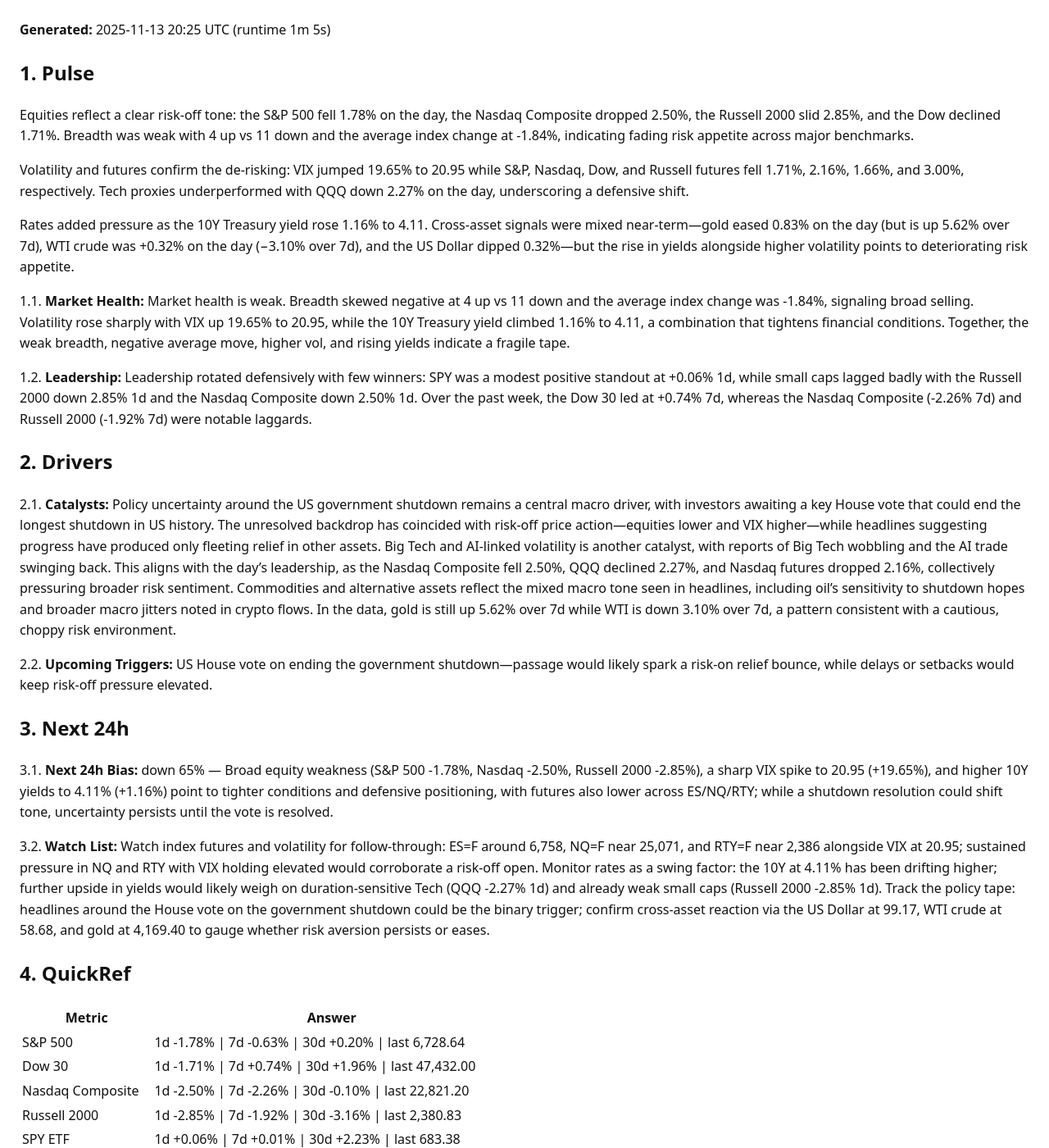
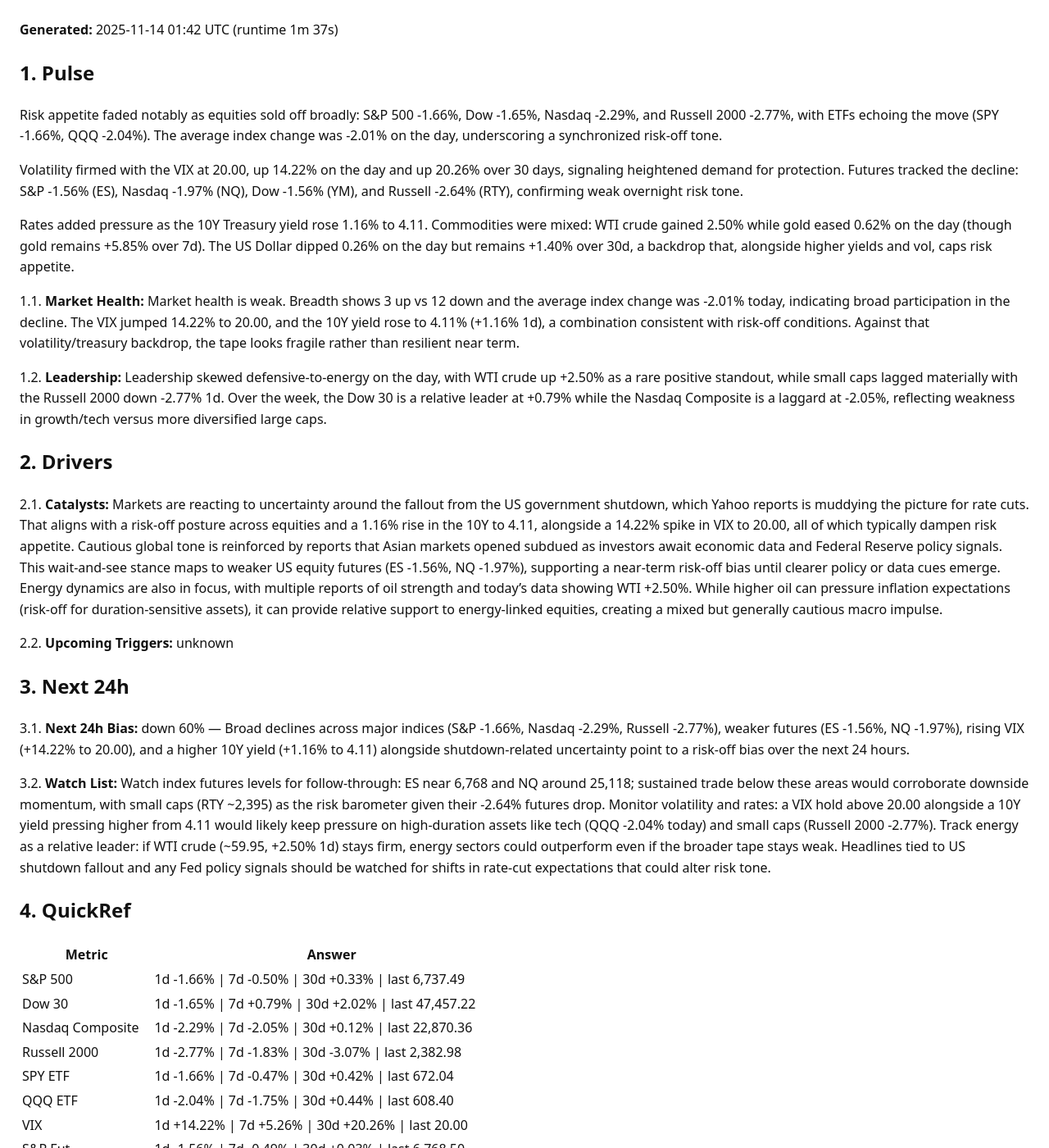
Before and after one commit to ryness/stonks, a Jekyll site: the page built from _reports/GODSEYE.md, in a window 1280 px wide and 1400 px high. Shown: the whole window at 82% size. Built offline with Jekyll 4.4.1, drawn with Linux system fonts in a browser that asks for light colours; some of the changed text lies outside the part shown.

Commit message:
Update report: rotation+GodsEye

```diff
--- a/_reports/GODSEYE.md
+++ b/_reports/GODSEYE.md
@@ -2,35 +2,35 @@
 layout: default
 title: "GodsEye Market Report"
 ticker: "GODSEYE"
-date: 2025-11-13
-generated_at: 2025-11-13T20:25:18.611654+00:00
-runtime_seconds: 65.18
+date: 2025-11-14
+generated_at: 2025-11-14T01:42:20.052074+00:00
+runtime_seconds: 96.90
 raw_markdown: |
-  **Generated:** <time class="js-local-time" datetime="2025-11-13T20:25:18.611654+00:00">2025-11-13 20:25 UTC</time> (runtime 1m 5s)
+  **Generated:** <time class="js-local-time" datetime="2025-11-14T01:42:20.052074+00:00">2025-11-14 01:42 UTC</time> (runtime 1m 37s)
 
   ## 1. Pulse
 
-  Equities reflect a clear risk-off tone: the S&P 500 fell 1.78% on the day, the Nasdaq Composite dropped 2.50%, the Russell 2000 slid 2.85%, and the Dow declined 1.71%. Breadth was weak with 4 up vs 11 down and the average index change at -1.84%, indicating fading risk appetite across major benchmarks.
+  Risk appetite faded notably as equities sold off broadly: S&P 500 -1.66%, Dow -1.65%, Nasdaq -2.29%, and Russell 2000 -2.77%, with ETFs echoing the move (SPY -1.66%, QQQ -2.04%). The average index change was -2.01% on the day, underscoring a synchronized risk-off tone.
 
-  Volatility and futures confirm the de-risking: VIX jumped 19.65% to 20.95 while S&P, Nasdaq, Dow, and Russell futures fell 1.71%, 2.16%, 1.66%, and 3.00%, respectively. Tech proxies underperformed with QQQ down 2.27% on the day, underscoring a defensive shift.
+  Volatility firmed with the VIX at 20.00, up 14.22% on the day and up 20.26% over 30 days, signaling heightened demand for protection. Futures tracked the decline: S&P -1.56% (ES), Nasdaq -1.97% (NQ), Dow -1.56% (YM), and Russell -2.64% (RTY), confirming weak overnight risk tone.
 
-  Rates added pressure as the 10Y Treasury yield rose 1.16% to 4.11. Cross-asset signals were mixed near-term—gold eased 0.83% on the day (but is up 5.62% over 7d), WTI crude was +0.32% on the day (−3.10% over 7d), and the US Dollar dipped 0.32%—but the rise in yields alongside higher volatility points to deteriorating risk appetite.
+  Rates added pressure as the 10Y Treasury yield rose 1.16% to 4.11. Commodities were mixed: WTI crude gained 2.50% while gold eased 0.62% on the day (though gold remains +5.85% over 7d). The US Dollar dipped 0.26% on the day but remains +1.40% over 30d, a backdrop that, alongside higher yields and vol, caps risk appetite.
 
-  1.1. **Market Health:** Market health is weak. Breadth skewed negative at 4 up vs 11 down and the average index change was -1.84%, signaling broad selling. Volatility rose sharply with VIX up 19.65% to 20.95, while the 10Y Treasury yield climbed 1.16% to 4.11, a combination that tightens financial conditions. Together, the weak breadth, negative average move, higher vol, and rising yields indicate a fragile tape.
+  1.1. **Market Health:** Market health is weak. Breadth shows 3 up vs 12 down and the average index change was -2.01% today, indicating broad participation in the decline. The VIX jumped 14.22% to 20.00, and the 10Y yield rose to 4.11% (+1.16% 1d), a combination consistent with risk-off conditions. Against that volatility/treasury backdrop, the tape looks fragile rather than resilient near term.
 
-  1.2. **Leadership:** Leadership rotated defensively with few winners: SPY was a modest positive standout at +0.06% 1d, while small caps lagged badly with the Russell 2000 down 2.85% 1d and the Nasdaq Composite down 2.50% 1d. Over the past week, the Dow 30 led at +0.74% 7d, whereas the Nasdaq Composite (-2.26% 7d) and Russell 2000 (-1.92% 7d) were notable laggards.
+  1.2. **Leadership:** Leadership skewed defensive-to-energy on the day, with WTI crude up +2.50% as a rare positive standout, while small caps lagged materially with the Russell 2000 down -2.77% 1d. Over the week, the Dow 30 is a relative leader at +0.79% while the Nasdaq Composite is a laggard at -2.05%, reflecting weakness in growth/tech versus more diversified large caps.
 
   ## 2. Drivers
 
-  2.1. **Catalysts:** Policy uncertainty around the US government shutdown remains a central macro driver, with investors awaiting a key House vote that could end the longest shutdown in US history. The unresolved backdrop has coincided with risk-off price action—equities lower and VIX higher—while headlines suggesting progress have produced only fleeting relief in other assets. Big Tech and AI-linked volatility is another catalyst, with reports of Big Tech wobbling and the AI trade swinging back. This aligns with the day’s leadership, as the Nasdaq Composite fell 2.50%, QQQ declined 2.27%, and Nasdaq futures dropped 2.16%, collectively pressuring broader risk sentiment. Commodities and alternative assets reflect the mixed macro tone seen in headlines, including oil’s sensitivity to shutdown hopes and broader macro jitters noted in crypto flows. In the data, gold is still up 5.62% over 7d while WTI is down 3.10% over 7d, a pattern consistent with a cautious, choppy risk environment.
+  2.1. **Catalysts:** Markets are reacting to uncertainty around the fallout from the US government shutdown, which Yahoo reports is muddying the picture for rate cuts. That aligns with a risk-off posture across equities and a 1.16% rise in the 10Y to 4.11, alongside a 14.22% spike in VIX to 20.00, all of which typically dampen risk appetite. Cautious global tone is reinforced by reports that Asian markets opened subdued as investors await economic data and Federal Reserve policy signals. This wait-and-see stance maps to weaker US equity futures (ES -1.56%, NQ -1.97%), supporting a near-term risk-off bias until clearer policy or data cues emerge. Energy dynamics are also in focus, with multiple reports of oil strength and today’s data showing WTI +2.50%. While higher oil can pressure inflation expectations (risk-off for duration-sensitive assets), it can provide relative support to energy-linked equities, creating a mixed but generally cautious macro impulse.
 
-  2.2. **Upcoming Triggers:** US House vote on ending the government shutdown—passage would likely spark a risk-on relief bounce, while delays or setbacks would keep risk-off pressure elevated.
+  2.2. **Upcoming Triggers:** unknown
 
   ## 3. Next 24h
 
-  3.1. **Next 24h Bias:** down 65% — Broad equity weakness (S&P 500 -1.78%, Nasdaq -2.50%, Russell 2000 -2.85%), a sharp VIX spike to 20.95 (+19.65%), and higher 10Y yields to 4.11% (+1.16%) point to tighter conditions and defensive positioning, with futures also lower across ES/NQ/RTY; while a shutdown resolution could shift tone, uncertainty persists until the vote is resolved.
+  3.1. **Next 24h Bias:** down 60% — Broad declines across major indices (S&P -1.66%, Nasdaq -2.29%, Russell -2.77%), weaker futures (ES -1.56%, NQ -1.97%), rising VIX (+14.22% to 20.00), and a higher 10Y yield (+1.16% to 4.11) alongside shutdown-related uncertainty point to a risk-off bias over the next 24 hours.
 
-  3.2. **Watch List:** Watch index futures and volatility for follow-through: ES=F around 6,758, NQ=F near 25,071, and RTY=F near 2,386 alongside VIX at 20.95; sustained pressure in NQ and RTY with VIX holding elevated would corroborate a risk-off open. Monitor rates as a swing factor: the 10Y at 4.11% has been drifting higher; further upside in yields would likely weigh on duration-sensitive Tech (QQQ -2.27% 1d) and already weak small caps (Russell 2000 -2.85% 1d). Track the policy tape: headlines around the House vote on the government shutdown could be the binary trigger; confirm cross-asset reaction via the US Dollar at 99.17, WTI crude at 58.68, and gold at 4,169.40 to gauge whether risk aversion persists or eases.
+  3.2. **Watch List:** Watch index futures levels for follow-through: ES near 6,768 and NQ around 25,118; sustained trade below these areas would corroborate downside momentum, with small caps (RTY ~2,395) as the risk barometer given their -2.64% futures drop. Monitor volatility and rates: a VIX hold above 20.00 alongside a 10Y yield pressing higher from 4.11 would likely keep pressure on high-duration assets like tech (QQQ -2.04% today) and small caps (Russell 2000 -2.77%). Track energy as a relative leader: if WTI crude (~59.95, +2.50% 1d) stays firm, energy sectors could outperform even if the broader tape stays weak. Headlines tied to US shutdown fallout and any Fed policy signals should be watched for shifts in rate-cut expectations that could alter risk tone.
 
   ## 4. QuickRef
 
@@ -38,21 +38,21 @@ raw_markdown: |
   <table>
   <thead><tr><th>Metric</th><th>Answer</th></tr></thead>
   <tbody>
-  <tr><td>S&amp;P 500</td><td>1d -1.78% | 7d -0.63% | 30d +0.20% | last 6,728.64</td></tr>
-  <tr><td>Dow 30</td><td>1d -1.71% | 7d +0.74% | 30d +1.96% | last 47,432.00</td></tr>
-  <tr><td>Nasdaq Composite</td><td>1d -2.50% | 7d -2.26% | 30d -0.10% | last 22,821.20</td></tr>
-  <tr><td>Russell 2000</td><td>1d -2.85% | 7d -1.92% | 30d -3.16% | last 2,380.83</td></tr>
-  <tr><td>SPY ETF</td><td>1d +0.06% | 7d +0.01% | 30d +2.23% | last 683.38</td></tr>
-  <tr><td>QQQ ETF</td><td>1d -2.27% | 7d -1.98% | 30d +0.21% | last 607.01</td></tr>
-  <tr><td>VIX</td><td>1d +19.65% | 7d +10.26% | 30d +25.98% | last 20.95</td></tr>
-  <tr><td>S&amp;P Fut</td><td>1d -1.71% | 7d -0.64% | 30d -0.13% | last 6,758.25</td></tr>
-  <tr><td>Nasdaq Fut</td><td>1d -2.16% | 7d -1.97% | 30d -0.15% | last 25,071.25</td></tr>
-  <tr><td>Dow Fut</td><td>1d -1.66% | 7d +0.74% | 30d +1.62% | last 47,564.00</td></tr>
-  <tr><td>Russell Fut</td><td>1d -3.00% | 7d -2.10% | 30d -3.55% | last 2,386.20</td></tr>
+  <tr><td>S&amp;P 500</td><td>1d -1.66% | 7d -0.50% | 30d +0.33% | last 6,737.49</td></tr>
+  <tr><td>Dow 30</td><td>1d -1.65% | 7d +0.79% | 30d +2.02% | last 47,457.22</td></tr>
+  <tr><td>Nasdaq Composite</td><td>1d -2.29% | 7d -2.05% | 30d +0.12% | last 22,870.36</td></tr>
+  <tr><td>Russell 2000</td><td>1d -2.77% | 7d -1.83% | 30d -3.07% | last 2,382.98</td></tr>
+  <tr><td>SPY ETF</td><td>1d -1.66% | 7d -0.47% | 30d +0.42% | last 672.04</td></tr>
+  <tr><td>QQQ ETF</td><td>1d -2.04% | 7d -1.75% | 30d +0.44% | last 608.40</td></tr>
+  <tr><td>VIX</td><td>1d +14.22% | 7d +5.26% | 30d +20.26% | last 20.00</td></tr>
+  <tr><td>S&amp;P Fut</td><td>1d -1.56% | 7d -0.49% | 30d +0.03% | last 6,768.50</td></tr>
+  <tr><td>Nasdaq Fut</td><td>1d -1.97% | 7d -1.79% | 30d +0.03% | last 25,118.25</td></tr>
+  <tr><td>Dow Fut</td><td>1d -1.56% | 7d +0.85% | 30d +1.73% | last 47,615.00</td></tr>
+  <tr><td>Russell Fut</td><td>1d -2.64% | 7d -1.74% | 30d -3.20% | last 2,395.00</td></tr>
   <tr><td>10Y Treasury</td><td>1d +1.16% | 7d +0.56% | 30d +0.59% | last 4.11</td></tr>
-  <tr><td>Gold Fut</td><td>1d -0.83% | 7d +5.62% | 30d +8.59% | last 4,169.40</td></tr>
-  <tr><td>WTI Crude</td><td>1d +0.32% | 7d -3.10% | 30d -2.98% | last 58.68</td></tr>
-  <tr><td>US Dollar</td><td>1d -0.32% | 7d -1.05% | 30d +1.34% | last 99.17</td></tr>
+  <tr><td>Gold Fut</td><td>1d -0.62% | 7d +5.85% | 30d +8.82% | last 4,178.50</td></tr>
+  <tr><td>WTI Crude</td><td>1d +2.50% | 7d -1.01% | 30d -0.88% | last 59.95</td></tr>
+  <tr><td>US Dollar</td><td>1d -0.26% | 7d -0.99% | 30d +1.40% | last 99.22</td></tr>
   </tbody></table>
   </div>
 
@@ -121,31 +121,31 @@ raw_markdown: |
   </details>
 ---
 
-**Generated:** <time class="js-local-time" datetime="2025-11-13T20:25:18.611654+00:00">2025-11-13 20:25 UTC</time> (runtime 1m 5s)
+**Generated:** <time class="js-local-time" datetime="2025-11-14T01:42:20.052074+00:00">2025-11-14 01:42 UTC</time> (runtime 1m 37s)
 
 ## 1. Pulse
 
-Equities reflect a clear risk-off tone: the S&P 500 fell 1.78% on the day, the Nasdaq Composite dropped 2.50%, the Russell 2000 slid 2.85%, and the Dow declined 1.71%. Breadth was weak with 4 up vs 11 down and the average index change at -1.84%, indicating fading risk appetite across major benchmarks.
+Risk appetite faded notably as equities sold off broadly: S&P 500 -1.66%, Dow -1.65%, Nasdaq -2.29%, and Russell 2000 -2.77%, with ETFs echoing the move (SPY -1.66%, QQQ -2.04%). The average index change was -2.01% on the day, underscoring a synchronized risk-off tone.
 
-Volatility and futures confirm the de-risking: VIX jumped 19.65% to 20.95 while S&P, Nasdaq, Dow, and Russell futures fell 1.71%, 2.16%, 1.66%, and 3.00%, respectively. Tech proxies underperformed with QQQ down 2.27% on the day, underscoring a defensive shift.
+Volatility firmed with the VIX at 20.00, up 14.22% on the day and up 20.26% over 30 days, signaling heightened demand for protection. Futures tracked the decline: S&P -1.56% (ES), Nasdaq -1.97% (NQ), Dow -1.56% (YM), and Russell -2.64% (RTY), confirming weak overnight risk tone.
 
-Rates added pressure as the 10Y Treasury yield rose 1.16% to 4.11. Cross-asset signals were mixed near-term—gold eased 0.83% on the day (but is up 5.62% over 7d), WTI crude was +0.32% on the day (−3.10% over 7d), and the US Dollar dipped 0.32%—but the rise in yields alongside higher volatility points to deteriorating risk appetite.
+Rates added pressure as the 10Y Treasury yield rose 1.16% to 4.11. Commodities were mixed: WTI crude gained 2.50% while gold eased 0.62% on the day (though gold remains +5.85% over 7d). The US Dollar dipped 0.26% on the day but remains +1.40% over 30d, a backdrop that, alongside higher yields and vol, caps risk appetite.
 
-1.1. **Market Health:** Market health is weak. Breadth skewed negative at 4 up vs 11 down and the average index change was -1.84%, signaling broad selling. Volatility rose sharply with VIX up 19.65% to 20.95, while the 10Y Treasury yield climbed 1.16% to 4.11, a combination that tightens financial conditions. Together, the weak breadth, negative average move, higher vol, and rising yields indicate a fragile tape.
+1.1. **Market Health:** Market health is weak. Breadth shows 3 up vs 12 down and the average index change was -2.01% today, indicating broad participation in the decline. The VIX jumped 14.22% to 20.00, and the 10Y yield rose to 4.11% (+1.16% 1d), a combination consistent with risk-off conditions. Against that volatility/treasury backdrop, the tape looks fragile rather than resilient near term.
 
-1.2. **Leadership:** Leadership rotated defensively with few winners: SPY was a modest positive standout at +0.06% 1d, while small caps lagged badly with the Russell 2000 down 2.85% 1d and the Nasdaq Composite down 2.50% 1d. Over the past week, the Dow 30 led at +0.74% 7d, whereas the Nasdaq Composite (-2.26% 7d) and Russell 2000 (-1.92% 7d) were notable laggards.
+1.2. **Leadership:** Leadership skewed defensive-to-energy on the day, with WTI crude up +2.50% as a rare positive standout, while small caps lagged materially with the Russell 2000 down -2.77% 1d. Over the week, the Dow 30 is a relative leader at +0.79% while the Nasdaq Composite is a laggard at -2.05%, reflecting weakness in growth/tech versus more diversified large caps.
 
 ## 2. Drivers
 
-2.1. **Catalysts:** Policy uncertainty around the US government shutdown remains a central macro driver, with investors awaiting a key House vote that could end the longest shutdown in US history. The unresolved backdrop has coincided with risk-off price action—equities lower and VIX higher—while headlines suggesting progress have produced only fleeting relief in other assets. Big Tech and AI-linked volatility is another catalyst, with reports of Big Tech wobbling and the AI trade swinging back. This aligns with the day’s leadership, as the Nasdaq Composite fell 2.50%, QQQ declined 2.27%, and Nasdaq futures dropped 2.16%, collectively pressuring broader risk sentiment. Commodities and alternative assets reflect the mixed macro tone seen in headlines, including oil’s sensitivity to shutdown hopes and broader macro jitters noted in crypto flows. In the data, gold is still up 5.62% over 7d while WTI is down 3.10% over 7d, a pattern consistent with a cautious, choppy risk environment.
+2.1. **Catalysts:** Markets are reacting to uncertainty around the fallout from the US government shutdown, which Yahoo reports is muddying the picture for rate cuts. That aligns with a risk-off posture across equities and a 1.16% rise in the 10Y to 4.11, alongside a 14.22% spike in VIX to 20.00, all of which typically dampen risk appetite. Cautious global tone is reinforced by reports that Asian markets opened subdued as investors await economic data and Federal Reserve policy signals. This wait-and-see stance maps to weaker US equity futures (ES -1.56%, NQ -1.97%), supporting a near-term risk-off bias until clearer policy or data cues emerge. Energy dynamics are also in focus, with multiple reports of oil strength and today’s data showing WTI +2.50%. While higher oil can pressure inflation expectations (risk-off for duration-sensitive assets), it can provide relative support to energy-linked equities, creating a mixed but generally cautious macro impulse.
 
-2.2. **Upcoming Triggers:** US House vote on ending the government shutdown—passage would likely spark a risk-on relief bounce, while delays or setbacks would keep risk-off pressure elevated.
+2.2. **Upcoming Triggers:** unknown
 
 ## 3. Next 24h
 
-3.1. **Next 24h Bias:** down 65% — Broad equity weakness (S&P 500 -1.78%, Nasdaq -2.50%, Russell 2000 -2.85%), a sharp VIX spike to 20.95 (+19.65%), and higher 10Y yields to 4.11% (+1.16%) point to tighter conditions and defensive positioning, with futures also lower across ES/NQ/RTY; while a shutdown resolution could shift tone, uncertainty persists until the vote is resolved.
+3.1. **Next 24h Bias:** down 60% — Broad declines across major indices (S&P -1.66%, Nasdaq -2.29%, Russell -2.77%), weaker futures (ES -1.56%, NQ -1.97%), rising VIX (+14.22% to 20.00), and a higher 10Y yield (+1.16% to 4.11) alongside shutdown-related uncertainty point to a risk-off bias over the next 24 hours.
 
-3.2. **Watch List:** Watch index futures and volatility for follow-through: ES=F around 6,758, NQ=F near 25,071, and RTY=F near 2,386 alongside VIX at 20.95; sustained pressure in NQ and RTY with VIX holding elevated would corroborate a risk-off open. Monitor rates as a swing factor: the 10Y at 4.11% has been drifting higher; further upside in yields would likely weigh on duration-sensitive Tech (QQQ -2.27% 1d) and already weak small caps (Russell 2000 -2.85% 1d). Track the policy tape: headlines around the House vote on the government shutdown could be the binary trigger; confirm cross-asset reaction via the US Dollar at 99.17, WTI crude at 58.68, and gold at 4,169.40 to gauge whether risk aversion persists or eases.
+3.2. **Watch List:** Watch index futures levels for follow-through: ES near 6,768 and NQ around 25,118; sustained trade below these areas would corroborate downside momentum, with small caps (RTY ~2,395) as the risk barometer given their -2.64% futures drop. Monitor volatility and rates: a VIX hold above 20.00 alongside a 10Y yield pressing higher from 4.11 would likely keep pressure on high-duration assets like tech (QQQ -2.04% today) and small caps (Russell 2000 -2.77%). Track energy as a relative leader: if WTI crude (~59.95, +2.50% 1d) stays firm, energy sectors could outperform even if the broader tape stays weak. Headlines tied to US shutdown fallout and any Fed policy signals should be watched for shifts in rate-cut expectations that could alter risk tone.
 
 ## 4. QuickRef
 
@@ -153,21 +153,21 @@ Rates added pressure as the 10Y Treasury yield rose 1.16% to 4.11. Cross-asset s
 <table>
 <thead><tr><th>Metric</th><th>Answer</th></tr></thead>
 <tbody>
-<tr><td>S&amp;P 500</td><td>1d -1.78% | 7d -0.63% | 30d +0.20% | last 6,728.64</td></tr>
-<tr><td>Dow 30</td><td>1d -1.71% | 7d +0.74% | 30d +1.96% | last 47,432.00</td></tr>
-<tr><td>Nasdaq Composite</td><td>1d -2.50% | 7d -2.26% | 30d -0.10% | last 22,821.20</td></tr>
-<tr><td>Russell 2000</td><td>1d -2.85% | 7d -1.92% | 30d -3.16% | last 2,380.83</td></tr>
-<tr><td>SPY ETF</td><td>1d +0.06% | 7d +0.01% | 30d +2.23% | last 683.38</td></tr>
-<tr><td>QQQ ETF</td><td>1d -2.27% | 7d -1.98% | 30d +0.21% | last 607.01</td></tr>
-<tr><td>VIX</td><td>1d +19.65% | 7d +10.26% | 30d +25.98% | last 20.95</td></tr>
-<tr><td>S&amp;P Fut</td><td>1d -1.71% | 7d -0.64% | 30d -0.13% | last 6,758.25</td></tr>
-<tr><td>Nasdaq Fut</td><td>1d -2.16% | 7d -1.97% | 30d -0.15% | last 25,071.25</td></tr>
-<tr><td>Dow Fut</td><td>1d -1.66% | 7d +0.74% | 30d +1.62% | last 47,564.00</td></tr>
-<tr><td>Russell Fut</td><td>1d -3.00% | 7d -2.10% | 30d -3.55% | last 2,386.20</td></tr>
+<tr><td>S&amp;P 500</td><td>1d -1.66% | 7d -0.50% | 30d +0.33% | last 6,737.49</td></tr>
+<tr><td>Dow 30</td><td>1d -1.65% | 7d +0.79% | 30d +2.02% | last 47,457.22</td></tr>
+<tr><td>Nasdaq Composite</td><td>1d -2.29% | 7d -2.05% | 30d +0.12% | last 22,870.36</td></tr>
+<tr><td>Russell 2000</td><td>1d -2.77% | 7d -1.83% | 30d -3.07% | last 2,382.98</td></tr>
+<tr><td>SPY ETF</td><td>1d -1.66% | 7d -0.47% | 30d +0.42% | last 672.04</td></tr>
+<tr><td>QQQ ETF</td><td>1d -2.04% | 7d -1.75% | 30d +0.44% | last 608.40</td></tr>
+<tr><td>VIX</td><td>1d +14.22% | 7d +5.26% | 30d +20.26% | last 20.00</td></tr>
+<tr><td>S&amp;P Fut</td><td>1d -1.56% | 7d -0.49% | 30d +0.03% | last 6,768.50</td></tr>
+<tr><td>Nasdaq Fut</td><td>1d -1.97% | 7d -1.79% | 30d +0.03% | last 25,118.25</td></tr>
+<tr><td>Dow Fut</td><td>1d -1.56% | 7d +0.85% | 30d +1.73% | last 47,615.00</td></tr>
+<tr><td>Russell Fut</td><td>1d -2.64% | 7d -1.74% | 30d -3.20% | last 2,395.00</td></tr>
 <tr><td>10Y Treasury</td><td>1d +1.16% | 7d +0.56% | 30d +0.59% | last 4.11</td></tr>
-<tr><td>Gold Fut</td><td>1d -0.83% | 7d +5.62% | 30d +8.59% | last 4,169.40</td></tr>
-<tr><td>WTI Crude</td><td>1d +0.32% | 7d -3.10% | 30d -2.98% | last 58.68</td></tr>
-<tr><td>US Dollar</td><td>1d -0.32% | 7d -1.05% | 30d +1.34% | last 99.17</td></tr>
+<tr><td>Gold Fut</td><td>1d -0.62% | 7d +5.85% | 30d +8.82% | last 4,178.50</td></tr>
+<tr><td>WTI Crude</td><td>1d +2.50% | 7d -1.01% | 30d -0.88% | last 59.95</td></tr>
+<tr><td>US Dollar</td><td>1d -0.26% | 7d -0.99% | 30d +1.40% | last 99.22</td></tr>
 </tbody></table>
 </div>
 
```
Also changed, not shown: _reports/INTC.md (+49 -51 lines).
